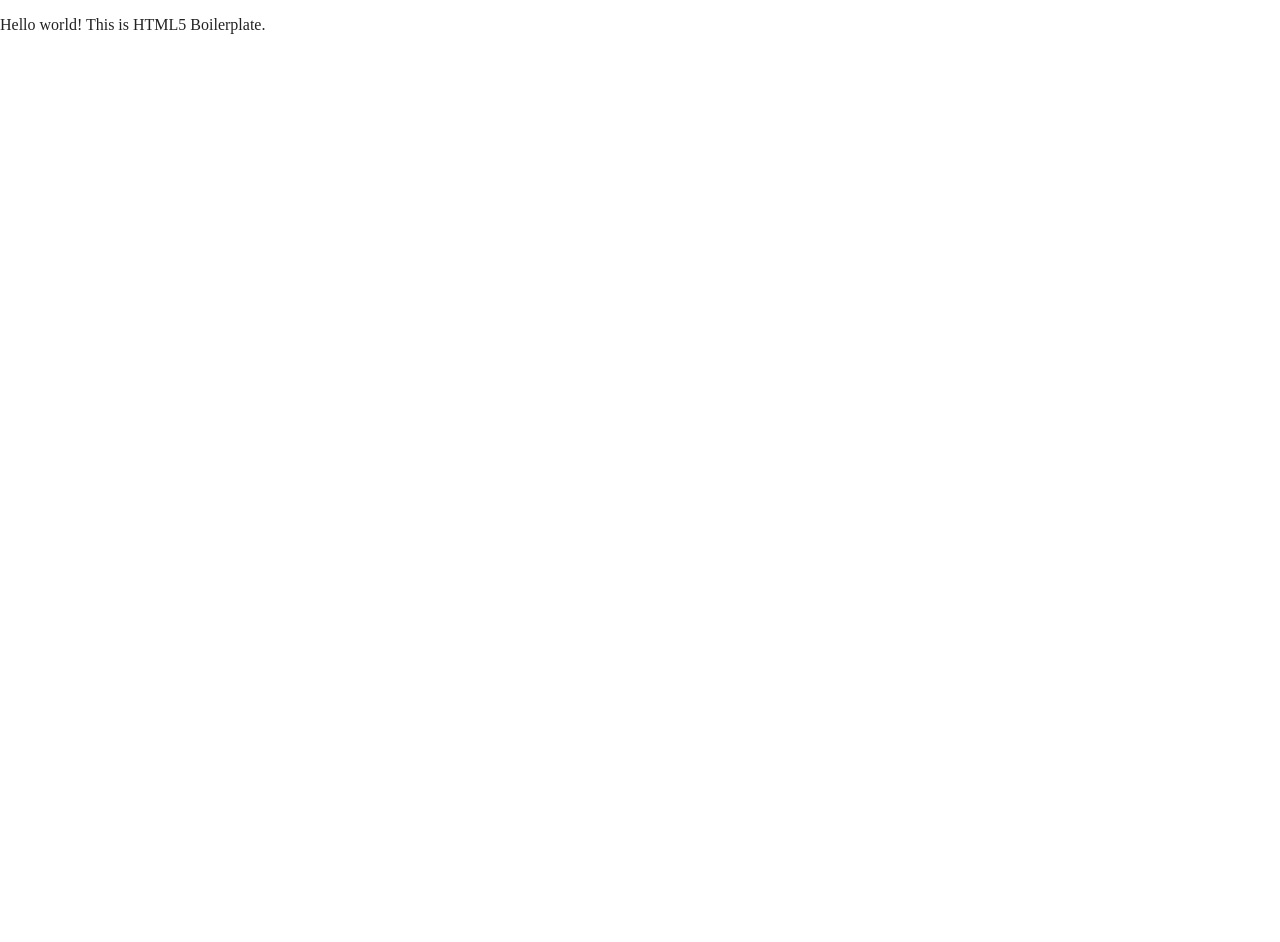
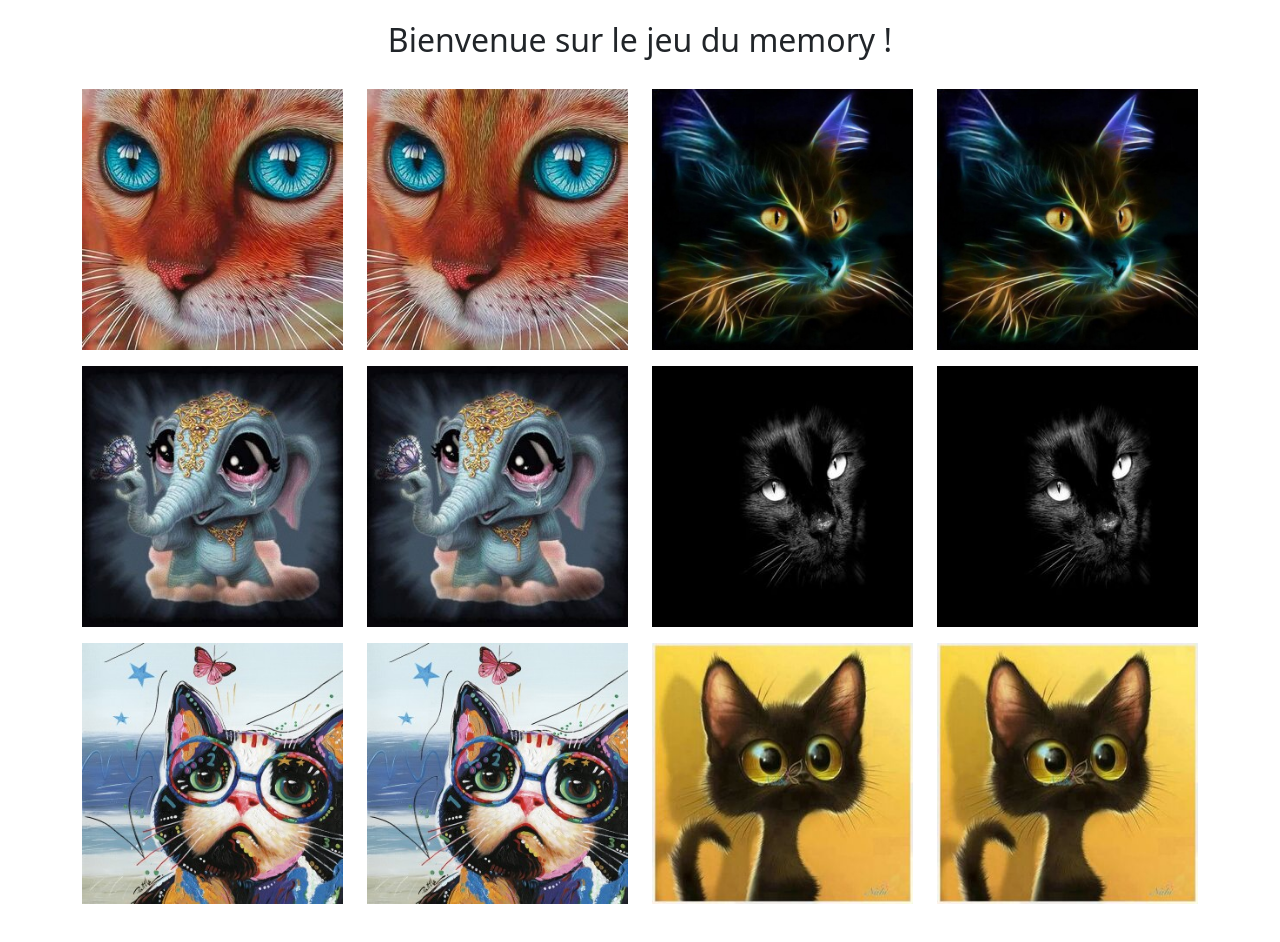
Before and after one commit to laurinaT/memory, a website built with Parcel: page index.html in a window 1280 px wide. Shown: the top 942 px of the page. Before the commit the page ends 800 px from the top, so only its background shows below. Built offline with nearby package versions, Linux system fonts and the light colour scheme.

Commit message:
fin du css/bootstrap

```diff
--- a/css/main.css
+++ b/css/main.css
@@ -87,6 +87,10 @@ textarea {
    Author's custom styles
    ========================================================================== */
 
+   #container {
+    min-height: 400vh;
+
+   }
 /* ==========================================================================
    Helper classes
    ========================================================================== */
--- a/index.html
+++ b/index.html
@@ -16,6 +16,8 @@
   <link rel="apple-touch-icon" href="icon.png">
   <!-- Place favicon.ico in the root directory -->
 
+  <link href="https://cdn.jsdelivr.net/npm/bootstrap@5.0.2/dist/css/bootstrap.min.css" rel="stylesheet"
+    integrity="sha384-EVSTQN3/azprG1Anm3QDgpJLIm9Nao0Yz1ztcQTwFspd3yD65VohhpuuCOmLASjC" crossorigin="anonymous">
   <link rel="stylesheet" href="css/normalize.css">
   <link rel="stylesheet" href="css/main.css">
 
@@ -23,9 +25,57 @@
 </head>
 
 <body>
+  <!-- _______________________________________ HEARDER ______________________________________ -->
+
+  <header>
+    <div class="text-center">
+      <h1>Bienvenue sur le jeu du memory ! </h1>
+    </div>
+  </header>
+
+  <!-- _______________________________________ col  ______________________________________ -->
+
+
+  <div id="container" class="container">
+    <div class="row">
+
+      <div id="pair_1_1" class="cards col col-4  col-lg-3 my-2"><img src="img/blue_eyed.jpeg" class="img-fluid" alt="Responsive image"></div>
+      <div id="pair_1_2" class="cards col col-4  col-lg-3 my-2"><img src="img/blue_eyed.jpeg" class="img-fluid" alt="Responsive image"></div>
+      <div id="pair_2_1" class="cards col col-4  col-lg-3 my-2"><img src="img/boubouille.jpg" class="img-fluid" alt="Responsive image"></div>
+      <div id="pair_2_2" class="cards col col-4  col-lg-3 my-2"><img src="img/boubouille.jpg" class="img-fluid" alt="Responsive image"></div>
+      <div id="pair_3_1" class="cards col col-4  col-lg-3 my-2"><img src="img/ganesh.jpg" class="img-fluid" alt="Responsive image"></div>
+      <div id="pair_3_2" class="cards col col-4  col-lg-3 my-2"><img src="img/ganesh.jpg" class="img-fluid" alt="Responsive image"></div>
+      <div id="pair_4_1" class="cards col col-4  col-lg-3 my-2"><img src="img/boubouille_2.jpg" class="img-fluid" alt="Responsive image"></div>
+      <div id="pair_4_2" class="cards col col-4  col-lg-3 my-2"><img src="img/boubouille_2.jpg" class="img-fluid" alt="Responsive image"></div>
+      <div id="pair_5_1" class="cards col col-4  col-lg-3 my-2"><img src="img/oreo.jpg" class="img-fluid" alt="Responsive image"></div>
+      <div id="pair_5_2" class="cards col col-4  col-lg-3 my-2"><img src="img/oreo.jpg" class="img-fluid" alt="Responsive image"></div>
+      <div id="pair_6_1" class="cards col col-4  col-lg-3 my-2"><img src="img/yoko.jpg" class="img-fluid" alt="Responsive image"></div>
+      <div id="pair_6_2" class="cards col col-4  col-lg-3 my-2"><img src="img/yoko.jpg" class="img-fluid" alt="Responsive image"></div>
+
+      <div id="replace" class="cards col col-4  col-lg-3 my-2" style="display:none"><img src="img/0937412677887eed22fe4f6363c45309.jpg" class="img-fluid" alt="Responsive image"></div>
+    </div>
+  </div>
+
+  <!-- _______________________________________ FOOTER ______________________________________ -->
+
+  <footer class="bg-light text-center text-lg-start">
+    <!-- Copyright -->
+    <div class="text-center p-3" style="background-color: rgba(0, 0, 0, 0.2);">
+      © 2020 Copyright:
+      <a class="text-dark" href="https://mdbootstrap.com/">MDBootstrap.com</a>
+    </div>
+    <!-- Copyright -->
+  </footer>
+
+
+
+
+
 
   <!-- Add your site or application content here -->
-  <p>Hello world! This is HTML5 Boilerplate.</p>
+  <script src="https://cdn.jsdelivr.net/npm/bootstrap@5.0.2/dist/js/bootstrap.bundle.min.js"
+    integrity="sha384-MrcW6ZMFYlzcLA8Nl+NtUVF0sA7MsXsP1UyJoMp4YLEuNSfAP+JcXn/tWtIaxVXM"
+    crossorigin="anonymous"></script>
   <script src="js/vendor/modernizr-3.11.2.min.js"></script>
   <script src="js/plugins.js"></script>
   <script src="js/main.js"></script>
--- a/js/main.js
+++ b/js/main.js
@@ -0,0 +1,12 @@
+// console.log("coucou toi");
+
+// change the appearance on click
+
+document.getElementById("pair_1_1").addEventListener("click", function(){
+
+    let toHide = getElementById("pair_1_1");
+    let toShow = getElementById("replace");
+    toHide.classList.remove(toHide);
+    toShow.classList.add(toShow);
+    hideAndshow(toHide, toShow);
+});
```
Also changed, not shown: img/0937412677887eed22fe4f6363c45309.jpg (added), img/blue_eyed.jpeg (added), img/boubouille.jpg (added), img/boubouille_2.jpg (added), img/ganesh.jpg (added), img/oreo.jpg (added), img/pngtree-colorful-squares-square-background-image_60596.jpg (added), img/yoko.jpg (added).
